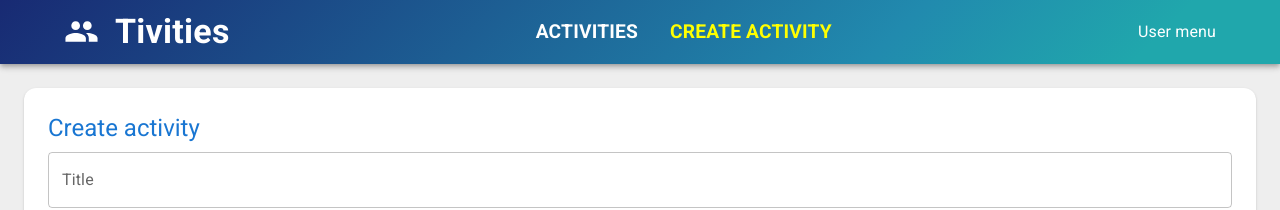
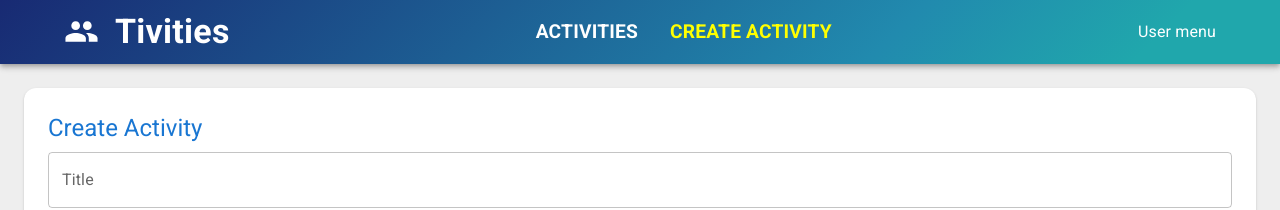
Before and after one commit to v-azevedo/Tivities, a React (Vite) app in the folder client/: page /createActivity in a window 1280 px wide. Shown: the top 210 px of the page. Built offline with nearby package versions, Linux system fonts and the light colour scheme; no server answers.

Commit message:
fix: update title when editing or creating an activity

```diff
--- a/client/src/features/activities/form/ActivityForm.tsx
+++ b/client/src/features/activities/form/ActivityForm.tsx
@@ -37,7 +37,7 @@ const ActivityForm = () => {
   return (
     <Paper sx={{ borderRadius: 3, padding: 3 }}>
       <Typography variant="h5" gutterBottom color="primary">
-        Create activity
+        {activity ? "Edit Activity" : "Create Activity"}
       </Typography>
       <Box
         component="form"
```
